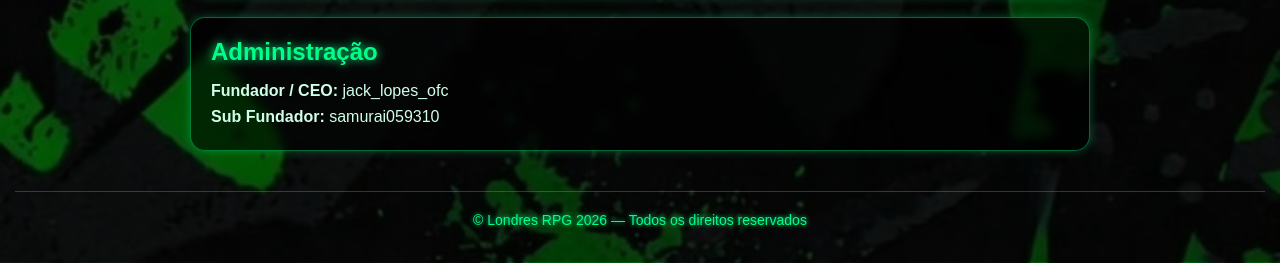
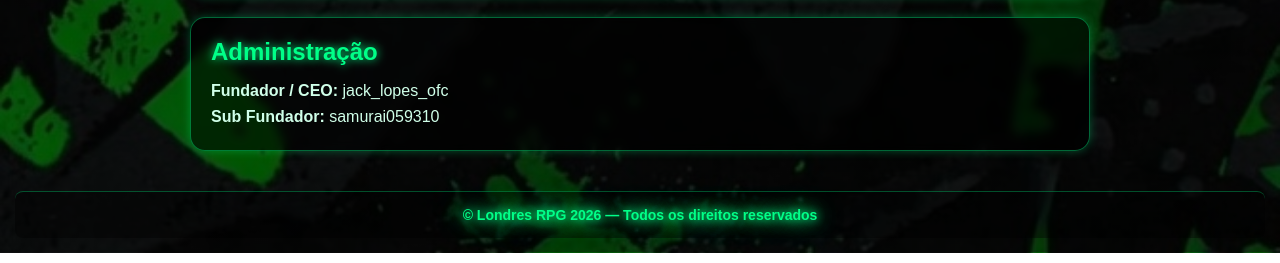
Before and after one commit to 1245502/londresrpg.github.io, a plain HTML site: page index.html in a window 1280 px wide. Shown: the part 574-837 px from the top of the page. Drawn offline with Linux system fonts and the light colour scheme.

Commit message:
Add footer styles with animation and glow effect
Added styles for footer with neon glow effect.

```diff
--- a/style.css
+++ b/style.css
@@ -140,3 +140,30 @@ a:hover {
 
     text-shadow: 0 0 5px #00ff88;
 }
+.footer {
+    text-align: center;
+    margin-top: 40px;
+    padding: 15px;
+
+    color: #00ff88;
+    font-size: 14px;
+    font-weight: bold;
+
+    border-top: 1px solid rgba(0,255,136,0.3);
+    text-shadow: 0 0 5px #00ff88, 0 0 10px #00ff88;
+
+    background-color: rgba(0,0,0,0.4);
+    border-radius: 8px;
+
+    /* animação neon simples */
+    animation: glowFooter 1.5s ease-in-out infinite alternate;
+}
+
+@keyframes glowFooter {
+    from {
+        text-shadow: 0 0 5px #00ff88, 0 0 10px #00ff88, 0 0 20px #00ff88;
+    }
+    to {
+        text-shadow: 0 0 10px #00ff88, 0 0 20px #00ff88, 0 0 30px #00ff88;
+    }
+}
```
